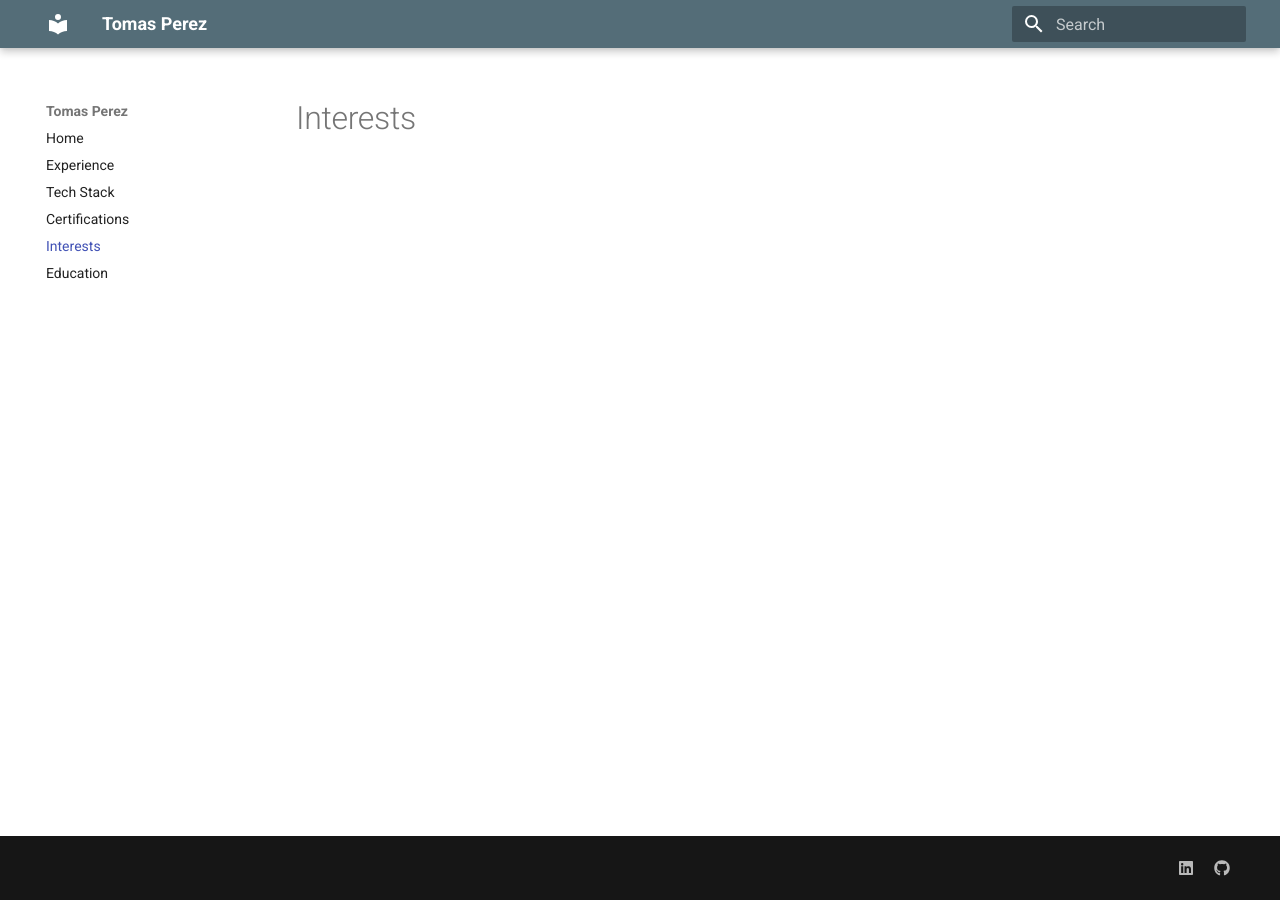
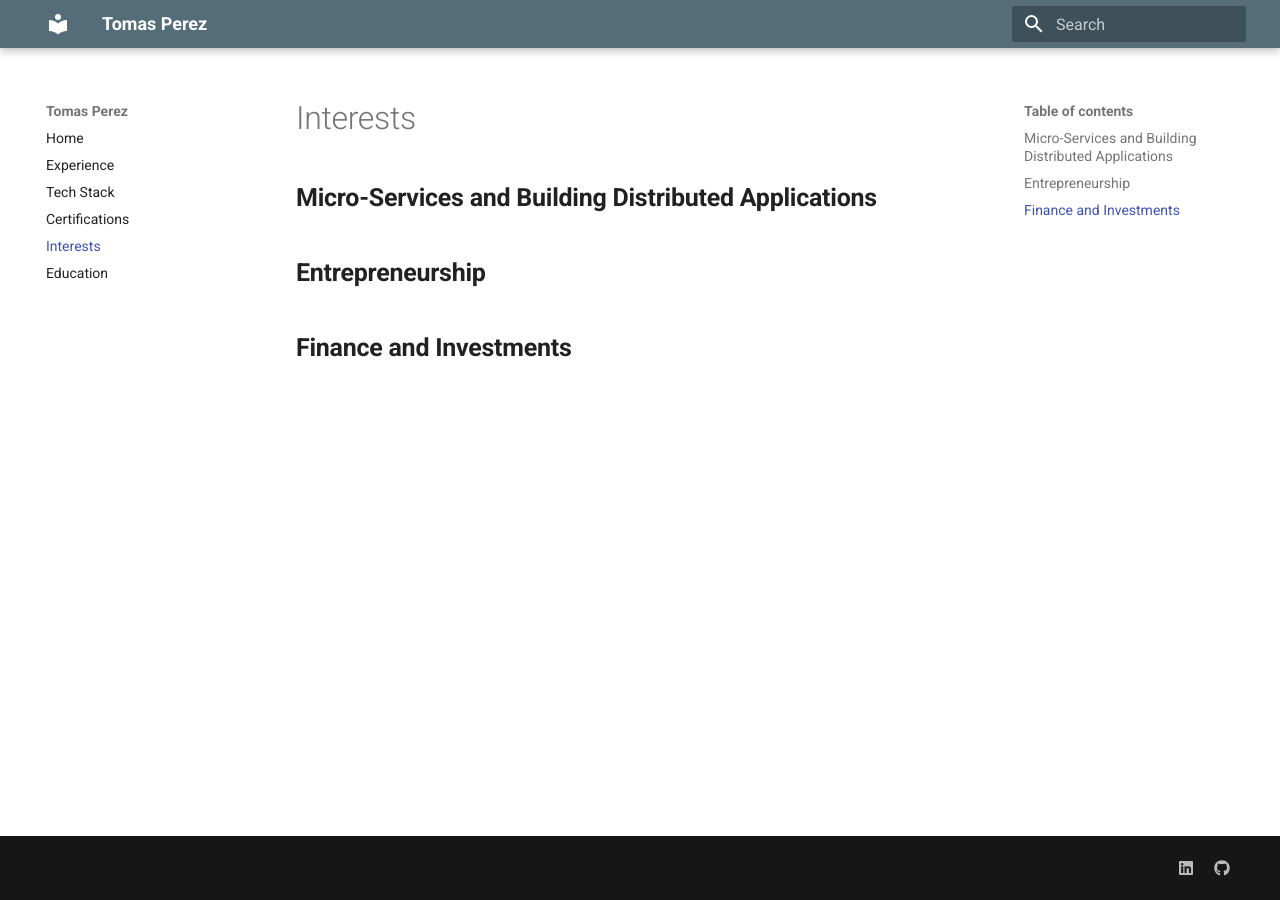
Before and after one commit to Tomperez98/blog, an MkDocs documentation site: the page built from docs/interests.md, in a window 1280 px wide. Built offline with MkDocs 1.6.1 and Material for MkDocs 9.7.7, drawn with Linux system fonts in a browser that asks for light colours.

Commit message:
Add interests

```diff
--- a/docs/interests.md
+++ b/docs/interests.md
@@ -1 +1,6 @@
 # Interests
+## **Micro-Services and Building Distributed Applications**
+
+## **Entrepreneurship**
+
+## **Finance and Investments**
```
